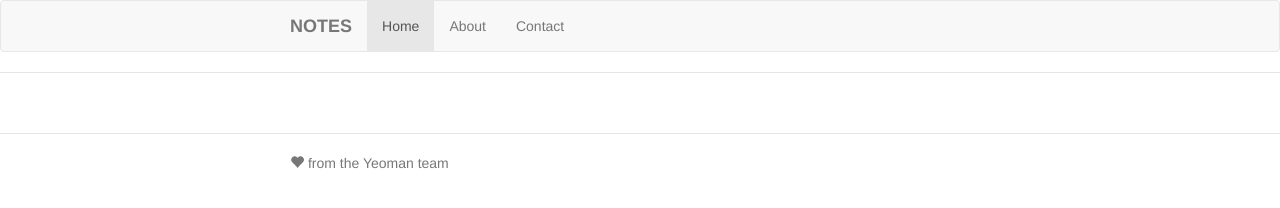
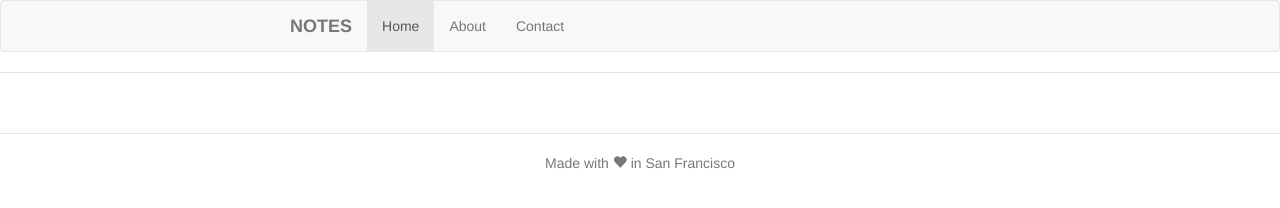
Before and after one commit to benvogcodes/localtodochallenge, a website: page app/index.html in a window 1280 px wide. Drawn offline with nearby package versions, Linux system fonts and the light colour scheme; some packages are replaced by stand-ins of ours; files that its build step writes are made by us from their sources.

Commit message:
Update footer copy

```diff
--- a/app/index.html
+++ b/app/index.html
@@ -54,7 +54,7 @@
 
     <div class="footer">
       <div class="container">
-        <p><span class="glyphicon glyphicon-heart"></span> from the Yeoman team</p>
+        <p class="text-center">Made with <span class="glyphicon glyphicon-heart"></span> in San Francisco</p>
       </div>
     </div>
 
```
